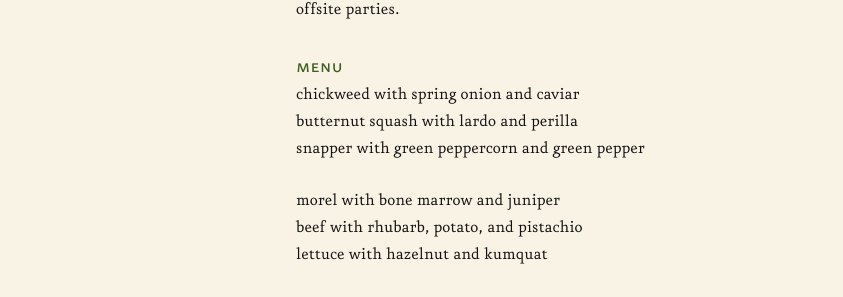
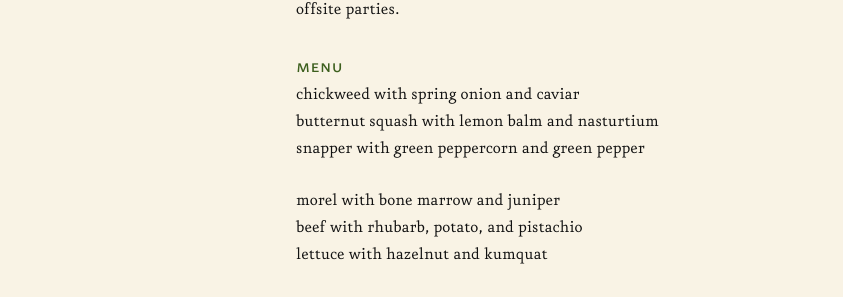
Before and after one commit to zoe-pith/pith-site, a Jekyll site: the page built from supperclub.md, in a window 1280 px wide. Shown: the part 787-1084 px from the top of the page, without its empty margins (118-961 px from the left). Built offline with Jekyll 4.4.1, drawn with Linux system fonts in a browser that asks for light colours.

Commit message:
Updated supperclub.md

```diff
--- a/supperclub.md
+++ b/supperclub.md
@@ -15,7 +15,7 @@ Please click <tito-button event="pith/supper-club"></tito-button> to see availab
 
 ### menu
 chickweed with spring onion and caviar
-butternut squash with lardo and perilla
+butternut squash with lemon balm and nasturtium
 snapper with green peppercorn and green pepper
 
 morel with bone marrow and juniper
```
